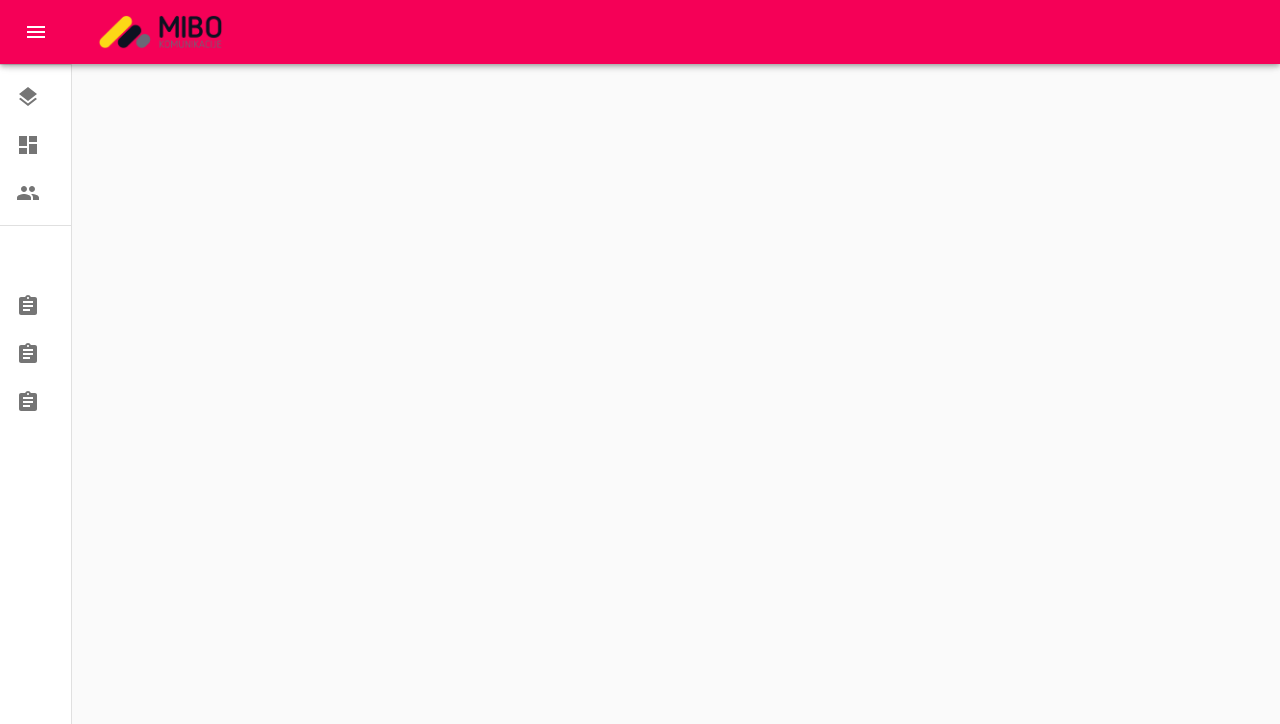
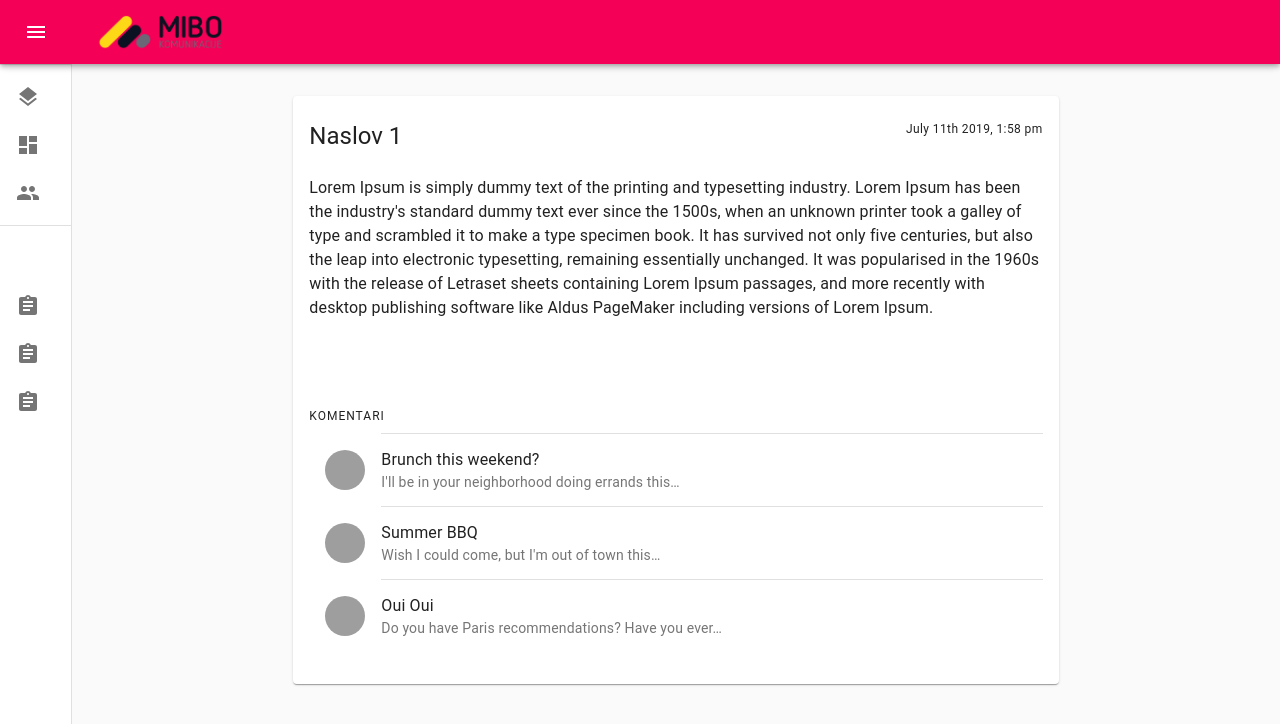
Before and after one commit to hanadkubat/IBU-Portal, a React (Create React App) app: page /dashboard/suggestion/1 in a window 1280 px wide. Shown: the top 724 px of the page. Built offline with nearby package versions, Linux system fonts and the light colour scheme; grey boxes are pictures that could not be loaded.

Commit message:
suggestion details and comments view added

```diff
--- a/package.json
+++ b/package.json
@@ -7,6 +7,7 @@
     "@material-ui/icons": "^4.2.1",
     "bootstrap": "^4.3.1",
     "clsx": "^1.0.4",
+    "moment": "^2.24.0",
     "react": "^16.8.6",
     "react-azure-adb2c": "^0.2.0",
     "react-dom": "^16.8.6",
--- a/src/Components/Suggestions/Suggestion.js
+++ b/src/Components/Suggestions/Suggestion.js
@@ -1,6 +1,7 @@
 import React from "react";
 import { Typography, Paper, makeStyles } from "@material-ui/core";
 import { Comment } from "@material-ui/icons";
+import {withRouter} from 'react-router-dom';
 
 const useStyles = makeStyles(theme => ({
   root: {
@@ -9,11 +10,11 @@ const useStyles = makeStyles(theme => ({
   }
 }));
 
-export default function Suggestion(props) {
+function Suggestion(props) {
   const classes = useStyles();
 
   return (
-    <div onClick={() => props.modalHandler('detailsModalOpen')}>
+    <div onClick={() => props.history.push('/dashboard/suggestion/23')}>
       <Paper className={classes.root}>
         <Typography variant="h6" component="h3">
           This is a sheet of paper.
@@ -31,3 +32,5 @@ export default function Suggestion(props) {
     </div>
   );
 }
+
+export default withRouter(Suggestion);
--- /dev/null
+++ b/src/Components/Suggestions/SuggestionDetails/Comments.js
@@ -0,0 +1,73 @@
+import React from "react";
+import { makeStyles } from "@material-ui/core/styles";
+import {
+  List,
+  ListItem,
+  Divider,
+  ListItemText,
+  Avatar,
+  ListItemAvatar,
+  Typography
+} from "@material-ui/core";
+
+const useStyles = makeStyles(theme => ({
+  root: {
+    width: "100%",
+    backgroundColor: theme.palette.background.paper,
+    marginTop: "10%"
+  },
+  inline: {
+    display: "inline"
+  }
+}));
+
+export default function Comments() {
+  const classes = useStyles();
+
+  return (
+    <List className={classes.root}>
+      <Typography variant="overline" component="h3">
+        Komentari
+      </Typography>
+      <Divider variant="inset" component="li" />
+      <ListItem alignItems="flex-start">
+        <ListItemAvatar>
+          <Avatar
+            alt="Remy Sharp"
+            src="https://cdn4.iconfinder.com/data/icons/avatars-21/512/avatar-circle-human-male-3-512.png"
+          />
+        </ListItemAvatar>
+        <ListItemText
+          primary="Brunch this weekend?"
+          secondary={"I'll be in your neighborhood doing errands this…"}
+        />
+      </ListItem>
+      <Divider variant="inset" component="li" />
+      <ListItem alignItems="flex-start">
+        <ListItemAvatar>
+          <Avatar
+            alt="Remy Sharp"
+            src="https://cdn4.iconfinder.com/data/icons/avatars-21/512/avatar-circle-human-male-3-512.png"
+          />
+        </ListItemAvatar>
+        <ListItemText
+          primary="Summer BBQ"
+          secondary={"Wish I could come, but I'm out of town this…"}
+        />
+      </ListItem>
+      <Divider variant="inset" component="li" />
+      <ListItem alignItems="flex-start">
+        <ListItemAvatar>
+          <Avatar
+            alt="Remy Sharp"
+            src="https://cdn4.iconfinder.com/data/icons/avatars-21/512/avatar-circle-human-male-3-512.png"
+          />
+        </ListItemAvatar>
+        <ListItemText
+          primary="Oui Oui"
+          secondary={"Do you have Paris recommendations? Have you ever…"}
+        />
+      </ListItem>
+    </List>
+  );
+}
--- /dev/null
+++ b/src/Components/Suggestions/SuggestionDetails/index.js
@@ -0,0 +1,46 @@
+import React from 'react'
+import {Grid, Paper, Typography} from '@material-ui/core';
+import { makeStyles } from '@material-ui/core/styles';
+import moment from 'moment';
+import Comments from './Comments';
+
+const useStyles = makeStyles(theme => ({
+  root: {
+    padding: theme.spacing(3, 2),
+  },
+  header:{
+      display: 'flex',
+      flexWrap: 'wrap',
+      flexDirection: 'row',
+      justifyContent: 'space-between'
+  }
+}));
+
+export default function SuggestionDetails(props) {
+    const classes = useStyles();
+
+    const content = `Lorem Ipsum is simply dummy text of the printing and typesetting industry. Lorem Ipsum has been the industry's standard dummy text ever since the 1500s, when an unknown printer took a galley of type and scrambled it to make a type specimen book. It has survived not only five centuries, but also the leap into electronic typesetting, remaining essentially unchanged. It was popularised in the 1960s with the release of Letraset sheets containing Lorem Ipsum passages, and more recently with desktop publishing software like Aldus PageMaker including versions of Lorem Ipsum.`
+
+    return (
+        <Grid container spacing={3} justify="center">
+            <Grid item xs={12} lg={8}>
+                <Paper className={classes.root}>
+                    <div className={classes.header} >
+                        <Typography variant="h5" component="h3">
+                            Naslov {props.match.params.id}
+                        </Typography>
+                        <Typography variant="caption" component="p">
+                            {moment().format('MMMM Do YYYY, h:mm a')}
+                        </Typography>
+                    </div>
+                    <Typography component="p" className="mt-4">
+                        {content}
+                    </Typography>
+
+                    <Comments />
+
+                </Paper>
+            </Grid>
+        </Grid>
+    )
+}
--- a/src/Components/Suggestions/SuggestionDetailsModal.js
+++ /dev/null
@@ -1,45 +0,0 @@
-import React from "react";
-import { makeStyles } from "@material-ui/core/styles";
-import { Modal, Button, useMediaQuery } from "@material-ui/core";
-
-const useStyles = isPhone =>
-  makeStyles(theme => ({
-    paper: {
-      position: "",
-      width: isPhone ? "320px" : "400px",
-      margin: "0 auto",
-      backgroundColor: theme.palette.background.paper,
-      boxShadow: theme.shadows[5],
-      padding: theme.spacing(2, 4, 4),
-      outline: "none",
-      marginTop: "20%"
-    }
-  }));
-
-export default function SimpleModal(props) {
-  const classes = useStyles(useMediaQuery("(max-width:400px)"))();
-
-  return (
-    <Modal
-      open={props.isOpen}
-      onClose={() => props.handleClose("detailsModalOpen")}
-      onEscapeKeyDown={() => props.handleClose("detailsModalOpen")}
-    >
-      <div className={classes.paper}>
-        <h4 id="modal-title" className="text-center">
-          Novi prijedlog
-        </h4>
-
-
-            <Button
-              onClick={() => props.handleClose("detailsModalOpen")}
-              variant="contained"
-              size="small"
-              className="mx-1"
-            >
-              Izlaz
-            </Button>
-      </div>
-    </Modal>
-  );
-}
--- a/src/Components/Suggestions/index.js
+++ b/src/Components/Suggestions/index.js
@@ -4,14 +4,12 @@ import AddIcon from "@material-ui/icons/Add";
 
 import Suggestion from "./Suggestion";
 import NewSuggestionModal from './NewSuggestionModal';
-import SuggestionDetailsModal from './SuggestionDetailsModal';
 
 export default class Suggestions extends Component {
   constructor(props){
     super(props);
     this.state = {
       newModalOpen: false,
-      detailsModalOpen: false
     }
   }
 
@@ -33,11 +31,6 @@ export default class Suggestions extends Component {
           handleClose={this.handleClose}
           isOpen={this.state.newModalOpen}
         />
-        <SuggestionDetailsModal
-          handleOpen={this.handleOpen}
-          handleClose={this.handleClose}
-          isOpen={this.state.detailsModalOpen}
-        />
       <Grid container spacing={3} alignItems="center">
 
         <Grid item xs={12} lg={4}>
@@ -50,19 +43,19 @@ export default class Suggestions extends Component {
 
         <Grid item xs={12} md={6} lg={4}>
           <Grid container justify="center">
-            <Suggestion modalHandler={this.handleOpen} />
+            <Suggestion />
           </Grid>
         </Grid>
 
         <Grid item xs={12} md={6} lg={4}>
           <Grid container justify="center">
-            <Suggestion modalHandler={this.handleOpen} />
+            <Suggestion />
           </Grid>
         </Grid>
 
         <Grid item xs={12} md={6} lg={4}>
           <Grid container justify="center">
-            <Suggestion modalHandler={this.handleOpen} />
+            <Suggestion />
           </Grid>
         </Grid>
 
--- a/src/app/Dashboard/index.js
+++ b/src/app/Dashboard/index.js
@@ -21,6 +21,7 @@ import { Switch, Route } from "react-router-dom";
 //custom components
 import News from "../../Components/News";
 import Suggestions from "../../Components/Suggestions";
+import SuggestionDetails from '../../Components/Suggestions/SuggestionDetails';
 
 //logo
 import logo from "../../assets/mibo.png";
@@ -174,6 +175,7 @@ export default function Dashboard() {
         <Container maxWidth="lg" className={classes.container}>
           <Switch>
             <Route exact path="/dashboard" component={Suggestions} />
+            <Route exact path="/dashboard/suggestion/:id" component={SuggestionDetails} />
             <Route path="/dashboard/news" component={News} />
           </Switch>
         </Container>
```
Also changed, not shown: 1 other file (tests, documents, lock files or other folders).
